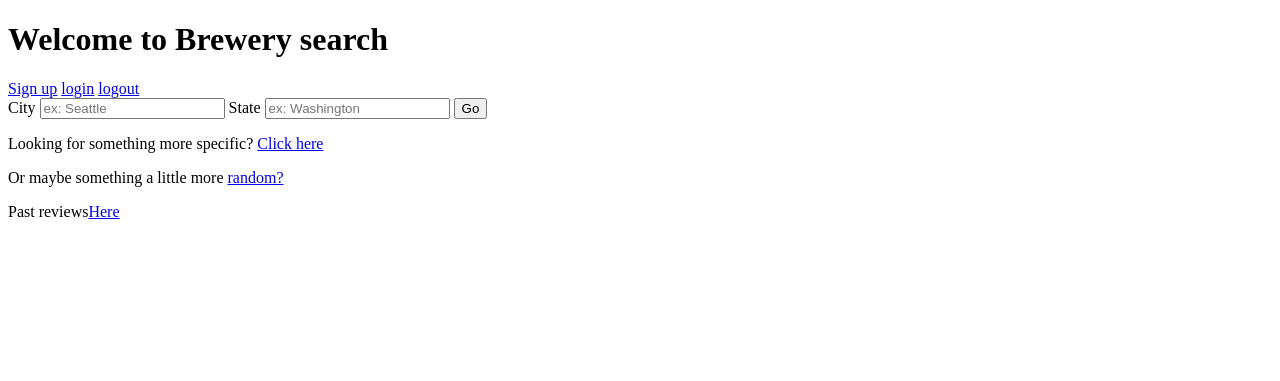
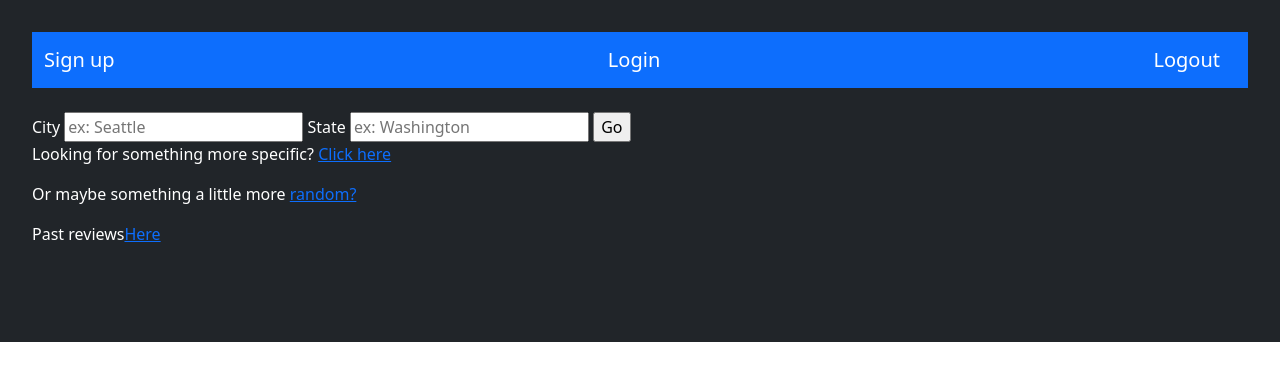
Before and after one commit to bwhitlock71/Capstone-1, a Flask app: page / in a window 1280 px wide. Shown: the top 381 px of the page. Run offline with Flask 3, Linux system fonts and the light colour scheme.

Commit message:
Template updates

```diff
--- a/templates/base.html
+++ b/templates/base.html
@@ -4,10 +4,11 @@
     <meta charset="UTF-8">
     <meta name="viewport" content="width=device-width, initial-scale=1.0">
     <title>{% block title %}{% endblock %}</title>
+    <link href="https://cdn.jsdelivr.net/npm/bootstrap@5.3.1/dist/css/bootstrap.min.css" rel="stylesheet" integrity="sha384-4bw+/aepP/YC94hEpVNVgiZdgIC5+VKNBQNGCHeKRQN+PtmoHDEXuppvnDJzQIu9" crossorigin="anonymous">
+    <link rel="stylesheet" href="style.css">
 </head>
 <body>
-<h1>Welcome to Brewery search</h1>
-
+<div class="p-3 mb-2 bg-dark text-white">
 {% with messages = get_flashed_messages() %}
 {% if messages %}
   {% for message in messages %}
@@ -22,5 +23,6 @@
 
 
     {% endblock %}
+  </div>
 </body>
 </html>
--- a/templates/home.html
+++ b/templates/home.html
@@ -1,22 +1,33 @@
 {% extends 'base.html' %}
 {% block content %}
-<a href="/signup">Sign up</a>
-<a href="/login">login</a>
-<a href="/logout">logout</a>
+<div class="p-3 mb-2 bg-dark text-white">
+    <nav class="navbar bg-primary" data-bs-theme="dark">
+        <div class="container-fluid">
+            <a class="navbar-brand" href="/signup">Sign up</a>
+            <a class="navbar-brand" href="/login">Login</a>
+            <a class="navbar-brand" href="/logout">Logout</a>
+
+        </div>
+    </nav>
+<br>
+
 <form method="POST" action="/">
     {{ form.csrf_token }}
     {{ form.city.label }} {{ form.city(size=20, placeholder='ex: Seattle') }}
     {{ form.state.label }} {{ form.state(size=20, placeholder='ex: Washington') }}
     <input type="submit" value="Go">
 </form>
+<div>
 <p>Looking for something more specific? <a href="/type">Click here</a></p>
 <p>Or maybe something a little more <a href="/random">random?</a></p>
-<p>Past reviews<a href="/getreviews">Here</a></p>
+<p>Past reviews<a href="/pastreviews">Here</a></p>
+</div>
+<div class="p-3 mb-2 bg-dark text-white">
 {% for brewery in brewery_info %}
 
-<div>
+<div class="p-3 mb-2 bg-dark text-white">
     <ul>
-        <li>{{ brewery.name }}
+        <li><h3>{{ brewery.name }}</h3>
             <br>
             {{ brewery.city }} {{ brewery.state }}
             <br>
@@ -28,7 +39,8 @@
         </li>
         <a href='/review?brewery_id={{ brewery.id }}'>Leave a review</a>
     </ul>
+
 </div>
-
+</div>
 {% endfor %}
 {% endblock %}
```
Also changed, not shown: templates/pastreviews.html (added, +27 -0 lines).
